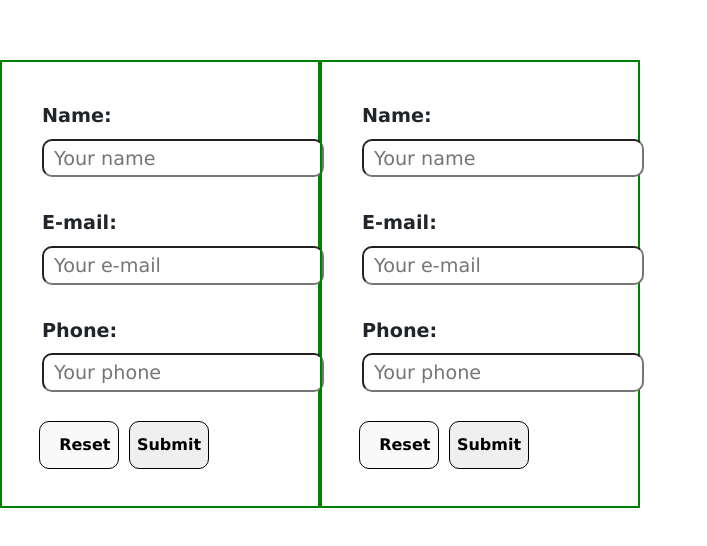
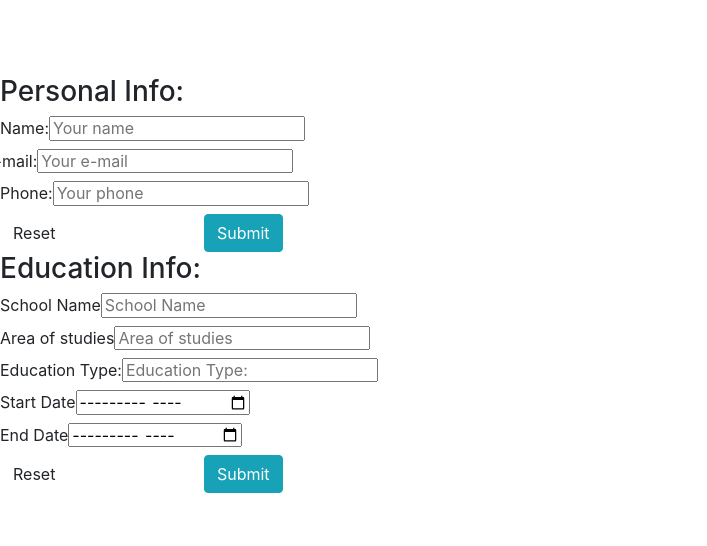
Before and after one commit to gabalbcos/odin-project-react, a React (Vite) app in the folder cv-app/: page / in a window 1280 px wide. Shown: the part 116-662 px from the top of the page, without its empty margins (0-707 px from the left). Built offline with nearby package versions, Linux system fonts and the light colour scheme.

Commit message:
add Education Info component

```diff
--- a/cv-app/src/App.tsx
+++ b/cv-app/src/App.tsx
@@ -1,23 +1,16 @@
-import { createGlobalStyle } from 'styled-components';
+
 import GeneralInput from './components/GeneralInput';
+import Education from './components/Education';
 import { useState } from 'react';
-const GlobalStyle = createGlobalStyle`
-  #root {
-    display: flex;
 
-  }
 
-  body{
-    font-family: 'Lucida Sans', 'Lucida Sans Regular', 'Lucida Grande', 'Lucida Sans Unicode', Geneva, Verdana, sans-serif;
-  }
-`;
 function App() {
   const [GeneralInfo, setGeneralInfo] = useState({name: null, email: null, phone:null});
   return (
     <>
-      <GlobalStyle/>
+
       <GeneralInput setGeneralInfo={setGeneralInfo} GeneralInfo={GeneralInfo}/>
-      <GeneralInput setGeneralInfo={setGeneralInfo} GeneralInfo={GeneralInfo}/>
+      <Education/>
     </>
   )
 }
--- /dev/null
+++ b/cv-app/src/components/Education/index.tsx
@@ -0,0 +1,105 @@
+import { useState } from "react";
+
+function Education () {
+  const [formValues, setFormValues] = useState({name: "", email: "", phone:""});
+
+  const handleInputChange = (e: React.FormEvent<HTMLFormElement>) => {
+    const { name, value } = e.target;
+    setFormValues({
+      ...formValues,
+      [name]: value,
+    });
+    console.log(formValues);
+  };
+
+  const resetForm = (e: React.FormEvent<HTMLFormElement>) => {
+    setFormValues({name: "", email: "", phone: ""});
+
+    console.log(formValues);
+  };
+
+  return(
+    <div className="">
+      <h3>Education Info:</h3>
+      <div>
+        <form>
+          <div class="">
+            <label>
+              School Name
+            <input
+          type="text"
+          placeholder="School Name"
+          value={formValues.schoolName}
+          onChange={handleInputChange}
+          name="name"
+          id="name"
+          required
+          />
+            </label>
+          </div>
+          <div class="">
+            <label>
+            Area of studies
+            <input
+          type="text"
+          placeholder="Area of studies"
+          value={formValues.area}
+          onChange={handleInputChange}
+          name="area"
+          id="area"
+          required
+          />
+            </label>
+          </div>
+          <div class="">
+            <label>
+            Education Type:
+            <input
+          type="text"
+          placeholder="Education Type:"
+          value={formValues.type}
+          onChange={handleInputChange}
+          name="type"
+          id="type"
+          required
+          />
+            </label>
+            <div className="">
+              <label>
+                Start Date
+                <input type="month"
+                value={formValues.startDate}
+                onChange={handleInputChange}
+                name="start"
+                id="start"
+                required/>
+              </label>
+            </div>
+            <div className="">
+              <label>
+                End Date
+                <input type="month"
+                value={formValues.endDate}
+                onChange={handleInputChange}
+                name="end"
+                id="end"
+                required/>
+              </label>
+            </div>
+
+          </div>
+          <div className="row ">
+          <div className="col-md-6 ">
+             <button className="btn btn-delete " onClick={resetForm}>Reset</button>
+          </div>
+          <div className="col-md-6">
+             <input className="btn btn-info" type="submit" value="Submit" />
+          </div>
+        </div>
+        </form>
+      </div>
+    </div>
+  );
+}
+
+export default Education;
--- a/cv-app/src/components/GeneralInput/GeneralInput.module.scss
+++ /dev/null
@@ -1,49 +0,0 @@
-.form {
-  display: flex;
-  flex-direction: column;
-  width: 25vw;
-  border: 2px solid green;
-  padding: 2em 0 2em 2em;
-}
-
-.form__field {
-  display: flex;
-  padding: .5em;
-
-
-}
-
-.form__label, .form__input {
-  display: block;
-}
-
-.form__input {
-  height: 2em;
-  width: 22vw;
-  margin: 8px 0;
-  flex: 1;
-  border-radius: 10px;
-  padding-left: 10px;
-}
-
-.form__label {
- font-weight: 700;
- font-size: 1.2em;
-}
-
-
-.form__buttons {
-  display: flex;
-  justify-content: flex-start;
-  align-items: center ;
-}
-
-.form__submit, .form__button {
-  border: 1px solid black;
-  border-radius: 10px;
-  margin: 5px;
-  width: 5em;
-  height: 3em;
-  text-align: center;
-  font-weight: 600;
-}
--- a/cv-app/src/components/GeneralInput/index.tsx
+++ b/cv-app/src/components/GeneralInput/index.tsx
@@ -1,5 +1,4 @@
 import { useState } from "react";
-import styles from "./GeneralInput.module.scss";
 
 function GeneralInput ({setGeneralInfo, GeneralInfo}) {
 const [formValues, setFormValues] = useState({name: "", email: "", phone:""});
@@ -31,14 +30,15 @@ const resetForm = (e: React.FormEvent<HTMLFormElement>) => {
 };
 
   return(
-  <form className={styles.form} onSubmit={handleSubmit}>
+  <div className="">
+    <h3>Personal Info:</h3>
+    <form  onSubmit={handleSubmit}>
 
-      <div className={styles.form__field}>
+        <div >
           <label
-        className={styles.form__label}>
+          >
               Name:
             <input
-          className={styles.form__input}
             type="text"
             placeholder="Your name"
             value={formValues.name}
@@ -49,12 +49,12 @@ const resetForm = (e: React.FormEvent<HTMLFormElement>) => {
             />
             </label>
         </div>
-      <div className={styles.form__field}>
+        <div className="row">
           <label
-        className={styles.form__label}>
+          className="">
             E-mail:
           <input
-        className={styles.form__input}
+          className=""
           type="mail"
           placeholder="Your e-mail"
           value={formValues.email}
@@ -64,12 +64,12 @@ const resetForm = (e: React.FormEvent<HTMLFormElement>) => {
           />
           </label>
           </div>
-        <div className={styles.form__field}>
+          <div className="">
           <label
-        className={styles.form__label}>
+          className="" >
             Phone:
           <input
-        className={styles.form__input}
+          className=""
           type="number" placeholder="Your phone"
           value={formValues.phone}
           onChange={handleInputChange}f
@@ -78,12 +78,16 @@ const resetForm = (e: React.FormEvent<HTMLFormElement>) => {
           />
           </label>
           </div>
-        <div className={styles.form__buttons}>
-          <button onClick={resetForm} className={styles.form__button}>Reset</button>
-          <input className={styles.form__submit} type="submit" value="Submit" />
+          <div className="row ">
+            <div className="col-md-6 ">
+               <button className="btn btn-delete " onClick={resetForm}>Reset</button>
             </div>
-
+            <div className="col-md-6">
+               <input className="btn btn-info" type="submit" value="Submit" />
+            </div>
+          </div>
     </form>
+  </div>
   );
 }
 
```
Lines whose indentation alone changed are shown as unchanged.
